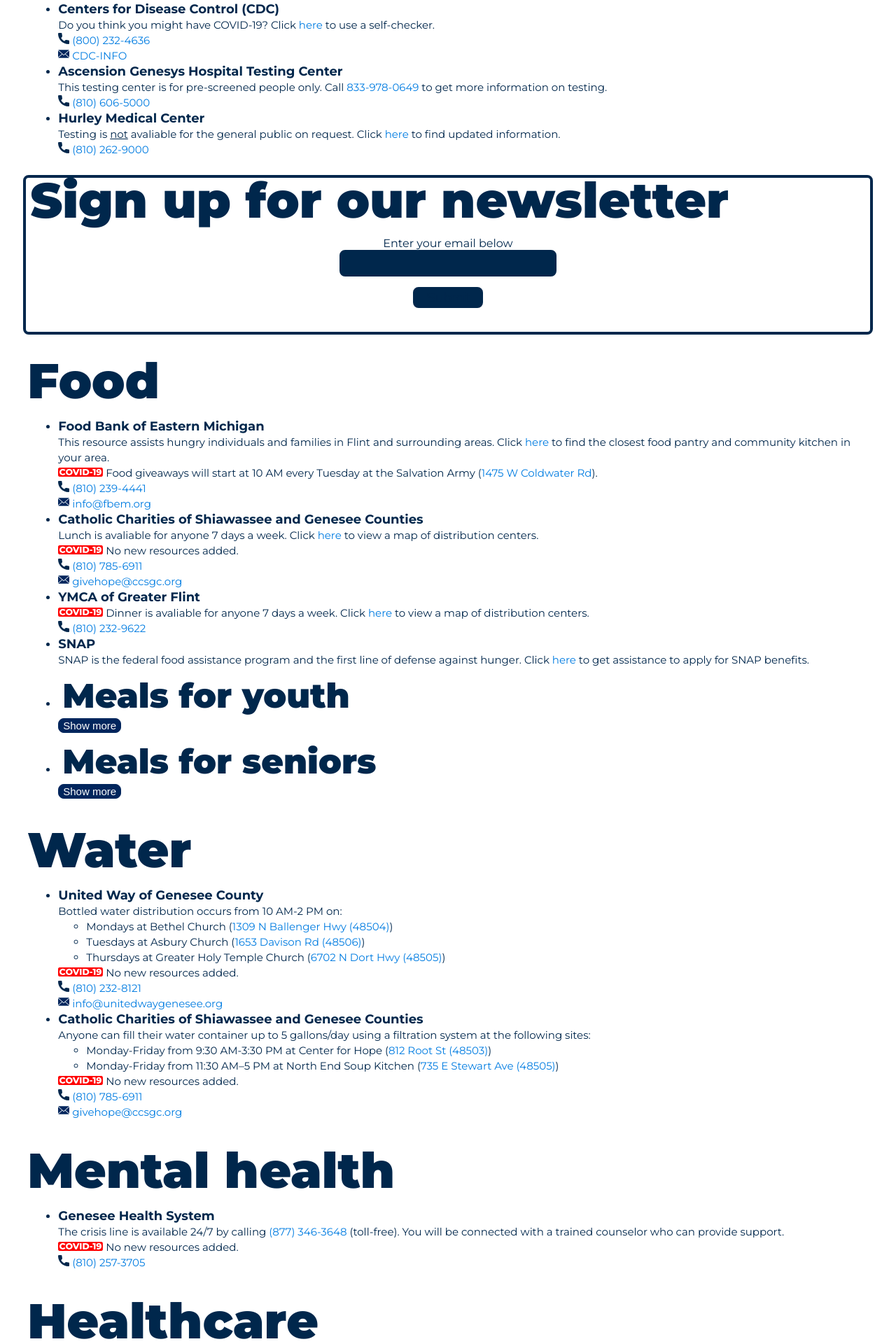
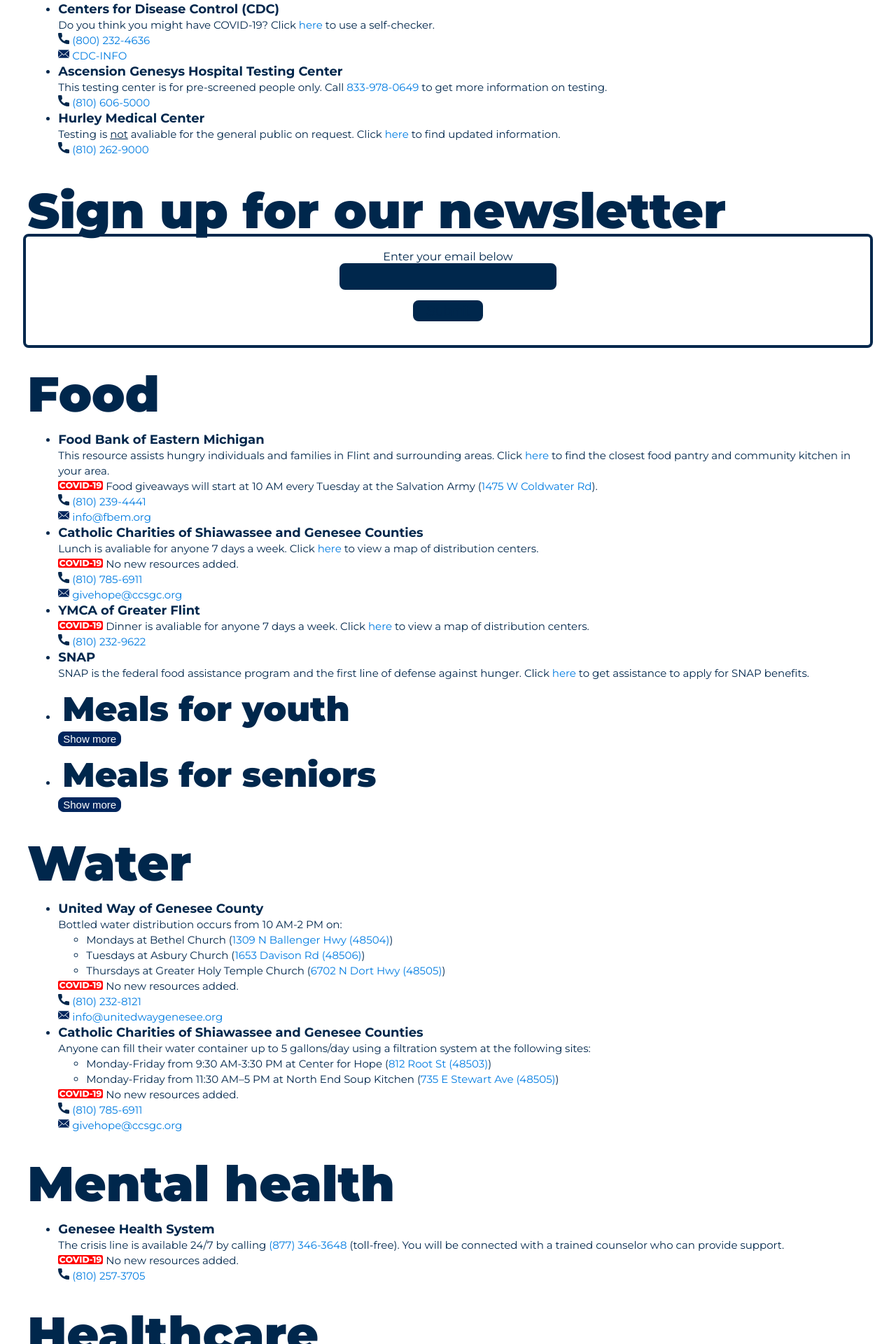
Before and after one commit to umichfjp/umichfjp.github.io, a Jekyll site: the page built from pages/resources.html, in a window 1280 px wide. Shown: the part 344-2264 px from the top of the page at 70% size. Built offline with Jekyll 4.4.1, drawn with Linux system fonts in a browser that asks for light colours.

Commit message:
Update resources.html

```diff
--- a/pages/resources.html
+++ b/pages/resources.html
@@ -42,9 +42,8 @@ title: Resources - FJP
         </ul>
         </h3>
 
-
+        <br /><div class="titlere">Sign up for our newsletter</div>
         <div class="containerre">
-          <div class="titlere">Sign up for our newsletter</div>
           <script type="text/javascript">var submitted=false;</script>
           <br /><iframe name="hidden_iframe" id="hidden_iframe" style="display:none;" onload="if(submitted)  {window.location='https://umichfjp.github.io/pages/resources';}"></iframe>
           <form class="myformre" action="https://docs.google.com/forms/d/e/1FAIpQLSdmGYaHOxhKlvfo5umzXyJ85M2Q3vK8hoakckP3772tC3h3fg/formResponse" method="post" target="hidden_iframe" onsubmit="submitted=true;" onkeydown="return event.key != 'Enter';">
```
